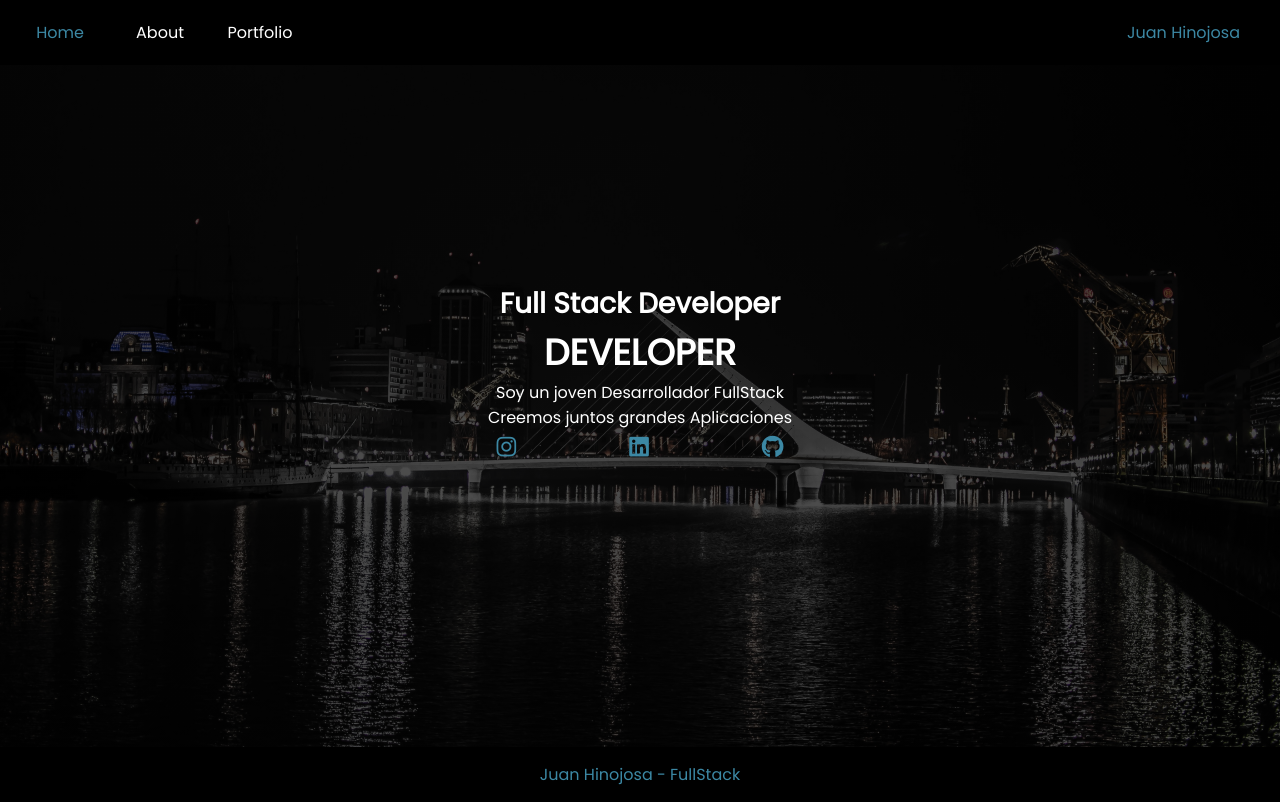
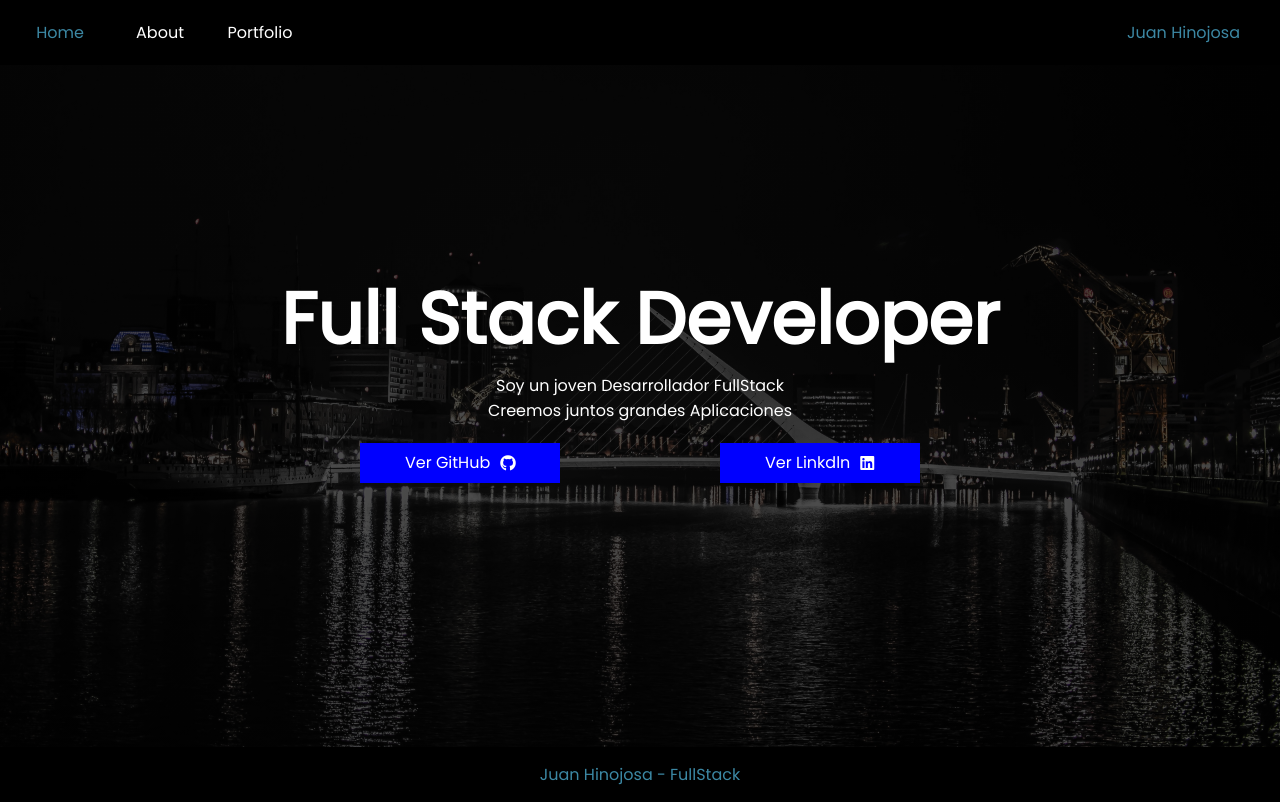
Before and after one commit to juanma-hinojosa/portfolio-react, a React (Create React App) app: page / in a window 1280 px wide. Built offline with nearby package versions, Linux system fonts and the light colour scheme.

Commit message:
cambio de etiquetas

```diff
--- a/src/css/about.css
+++ b/src/css/about.css
@@ -6,7 +6,7 @@
     justify-content: space-between;
 }
 
-.about > .left-about {
+.about>.left-about {
     width: 50%;
     display: flex;
     justify-content: center;
@@ -14,17 +14,18 @@
     padding: 40px;
 }
 
-.about > .left-about > .left-content > .title-about {
-    font-size: 1.5rem;
+.about>.left-about>.left-content>.title-about {
     margin-bottom: 20px;
+    font-size: 2.5rem;
+        font-weight: lighter;
 }
 
-.about > .left-about > .left-content > .subtitle-about {
+.about>.left-about>.left-content>.subtitle-about {
     margin-bottom: 40px;
     font-size: .9rem;
 }
 
-.about > .left-about > .left-content > a{
+.about>.left-about>.left-content>a {
     /* margin-top: 20px; */
     padding: 12px 25px;
     color: white;
@@ -32,46 +33,57 @@
     transition: .3s;
 }
 
-.about > .left-about > .left-content > a:hover {
+.about>.left-about>.left-content>a:hover {
     background-color: white;
     color: black;
 }
 
-.about > .right-about {
+.about>.right-about {
     width: 40%;
     margin-top: 40px;
 }
 
-.about > .right-about > img {
+.about>.right-about>img {
     width: 100%;
 }
 
-@media  (max-width: 920px) {
+@media (max-width: 920px) {
     .about {
         display: flex;
         align-items: center;
     }
-    .about > .right-about {
+
+    .about>.right-about {
         width: 50%;
     }
 }
-@media  (max-width: 650px) {
+
+@media (max-width: 650px) {
     .about {
         display: flex;
         flex-direction: column;
     }
-    .about > .left-about {
+
+    .about>.left-about {
         width: 100%;
         padding-top: 80px;
     }
-    .about > .right-about {
+
+    .about>.left-about>.left-content>.title-about {
+        margin-top: 20px;
+        font-size: 2.5rem;
+        font-weight: lighter;
+
+    }
+
+    .about>.right-about {
         margin-top: 0;
         margin-bottom: 40px;
     }
 }
 
-@media  (max-width: 480px) {
-    .about > .right-about {
+@media (max-width: 480px) {
+    .about>.right-about {
         width: 90%;
     }
 }
--- a/src/css/home.css
+++ b/src/css/home.css
@@ -1,3 +1,6 @@
+.helper-10 {
+    display: none;
+}
 .hero-section {
     background-image:
         linear-gradient(rgba(0,0,0,.7),rgba(0,0,0,.7))
@@ -19,21 +22,25 @@
     font-size: 1.5rem;
 }
 
+.hero-section .hero-wrapper .title-hero h2{
+    font-size: 4.5rem;
+    font-weight: bolder;
+}
+
+
 .hero-section .hero-wrapper .links {
-    width: 400px;
+    margin-top: 20px;
     display: flex;
     justify-content: space-around;
     align-items: center;
 }
 
-.hero-section .hero-wrapper .links a {
-    font-size: 1.4rem;
-    color: rgb(60, 136, 164);
-    transition: .3s;
-}
+@media (max-width:790px) {
 
-.hero-section .hero-wrapper .links a:hover {
-    color: gray;
+    .hero-section .hero-wrapper .title-hero h2{
+        font-weight: bolder;
+        line-height: 80px;
+    }
 }
 
 @media (max-width:420px) {
@@ -41,11 +48,29 @@
         padding: 0px 20px;
         text-align: left;
     }
+
+    .hero-section .hero-wrapper .title-hero h2{
+        font-size: 2rem;
+        line-height: 30px;
+    }
+
+    .hero-section .hero-wrapper .subtitle-hero p {
+        margin-top: 10px;
+        font-size: .9rem;
+    }
+
     .hero-section .hero-wrapper .links {
-        margin-top: 40px;
         width: 100%;
         display: flex;
-        justify-content: space-around;
-        align-items: center;
+        flex-direction: column;
+    }
+
+    .hero-section .hero-wrapper .links a {
+        margin-bottom: 10px;
+    }
+
+    .helper-10 {
+        display: block;
+        height: 20px;
     }
 }
--- a/src/css/main.css
+++ b/src/css/main.css
@@ -1,9 +1,7 @@
 @import url("./base.css");
 @import url("./button-link.css");
-@import url("./home.css");
 @import url("./form.css");
 @import url("./navbar.css");
-@import url("./about.css");
 @import url("./services.css");
 @import url("./work.css");
 @import url("./footer.css");
--- a/src/pages/about-contact.js
+++ b/src/pages/about-contact.js
@@ -1,32 +1,34 @@
 import React from "react";
 import BgAbout from "../img/bgs/bg-about.jpeg";
 import Linkbutton from "../components/buttons-links";
+import "../css/about.css"
+
 
 export default function About () {
     return(
-        <div>
+        <main>
             <div className="about">
-                <div className="left-about">
-                    <div className="left-content" data-aos="fade-right">
-                        <div className="title-about">
+                <article className="left-about">
+                    <article className="left-content" data-aos="fade-right">
+                        <section className="title-about">
                             <h1>SOBRE MI</h1>
-                        </div>
-                        <div className="subtitle-about">
+                        </section>
+                        <section className="subtitle-about">
                             <p>Soy un desarrollador Free Lance Full-Stack, me especializo en el diseño Front End</p>
 
                             <p>Muchas de mis habilidades las adquiri en distintos Bootcamps de todo el mundo desde Argentina, Brasil y Estados Unidos</p>
-                        </div>
+                        </section>
                         <Linkbutton
                             linkbtn= "https://www.linkedin.com/in/juan-hinojosa-b07b05209/"
                             linkWork= "Ver Linkdln"
                             fonticon= "fab fa-linkedin"
                         />
-                    </div>
-                </div>
-                <div className="right-about" >
+                    </article>
+                </article>
+                <figure className="right-about" >
                     <img src={BgAbout} alt="profile-img" data-aos="zoom-in"/>
-                </div>
+                </figure>
             </div>
-        </div>
+        </main>
     )
 }
--- a/src/pages/home.js
+++ b/src/pages/home.js
@@ -1,32 +1,35 @@
 import React from "react";
+import Linkbutton from "../components/buttons-links";
+import "../css/home.css"
 
 export default function Home() {
     return (
-        <div className="hero-section">
-            <div className="hero-wrapper" data-aos="zoom-in">
-                <div className="title-hero">
-                    <h3>Full Stack Developer</h3>
-                    <h2>DEVELOPER</h2>
-                </div>
-                <div className="subtitle-hero">
-                    <p>Soy un joven Desarrollador FullStack</p>
-                    <p>Creemos juntos grandes Aplicaciones</p>
-                </div>
-                <div className="links">
-                    {/* <a href="https://www.facebook.com/juan.hinojosa.359/" target="_blank" rel="noreferrer">
-                        <i className="fab fa-facebook"></i>
-                    </a> */}
-                    <a href="https://www.instagram.com/juanma.hinojosa/?hl=es" target="_blank" rel="noreferrer">
-                        <i className="fab fa-instagram"></i>
-                    </a>
-                    <a href="https://www.linkedin.com/in/juan-hinojosa-b07b05209/" target="_blank" rel="noreferrer">
-                        <i className="fab fa-linkedin"></i>
-                    </a>
-                    <a href="https://github.com/juanma-hinojosa" target="_blank" rel="noreferrer">
-                        <i className="fab fa-github"></i>
-                    </a>
-                </div>
-            </div>
-        </div>
+        <main className="hero-section">
+            <article className="hero-wrapper" data-aos="zoom-in">
+                <section className="title-hero">
+                    <h2>Full Stack Developer</h2>
+                </section>
+                <section className="subtitle-hero">
+                    <p>
+                        Soy un joven Desarrollador FullStack <br />
+                        Creemos juntos grandes Aplicaciones
+                    </p>
+                </section>
+
+                <section className="links">
+                    <Linkbutton
+                        linkbtn="https://github.com/juanma-hinojosa"
+                        linkWork="Ver GitHub"
+                        fonticon="fab fa-github"
+                    />
+                    <div className="helper-10"></div>
+                    <Linkbutton
+                        linkbtn="https://www.linkedin.com/in/juan-hinojosa-b07b05209/"
+                        linkWork="Ver Linkdln"
+                        fonticon="fab fa-linkedin"
+                    />
+                </section>
+            </article>
+        </main>
     )
 }
```
